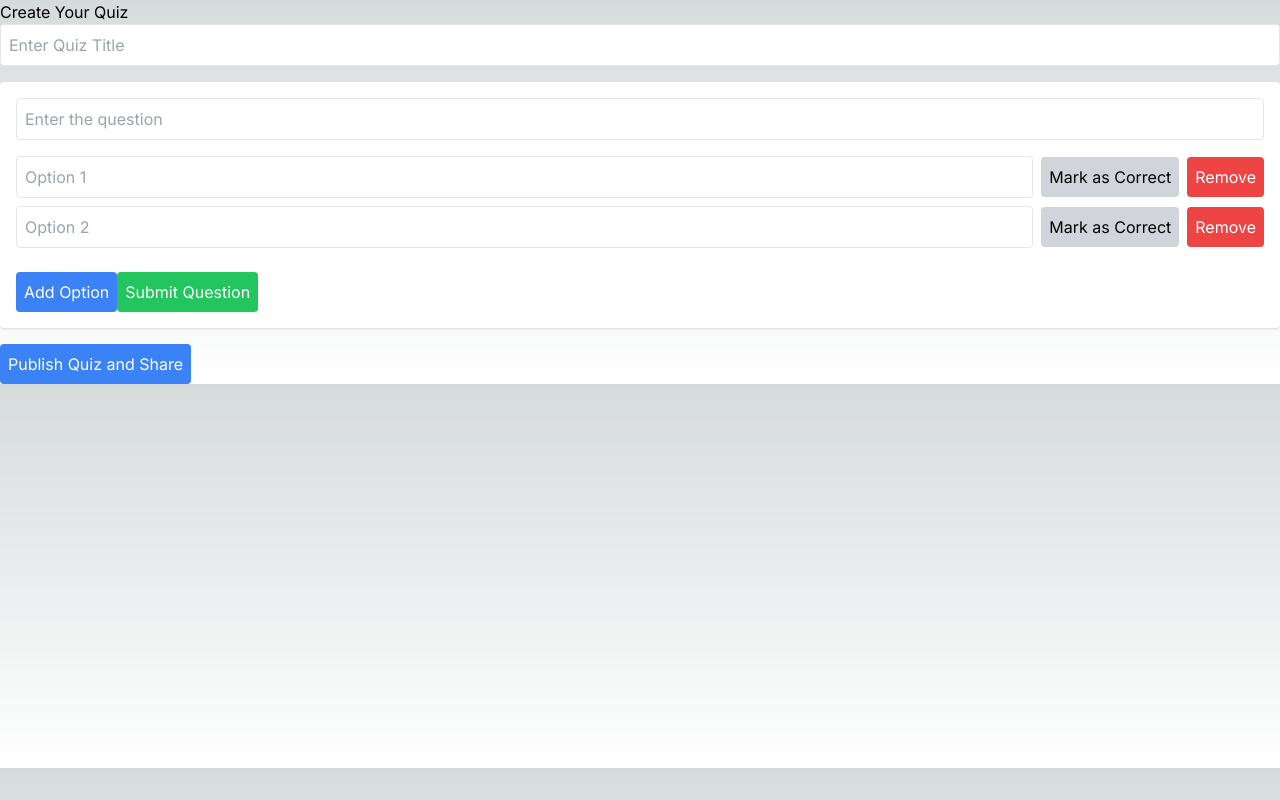
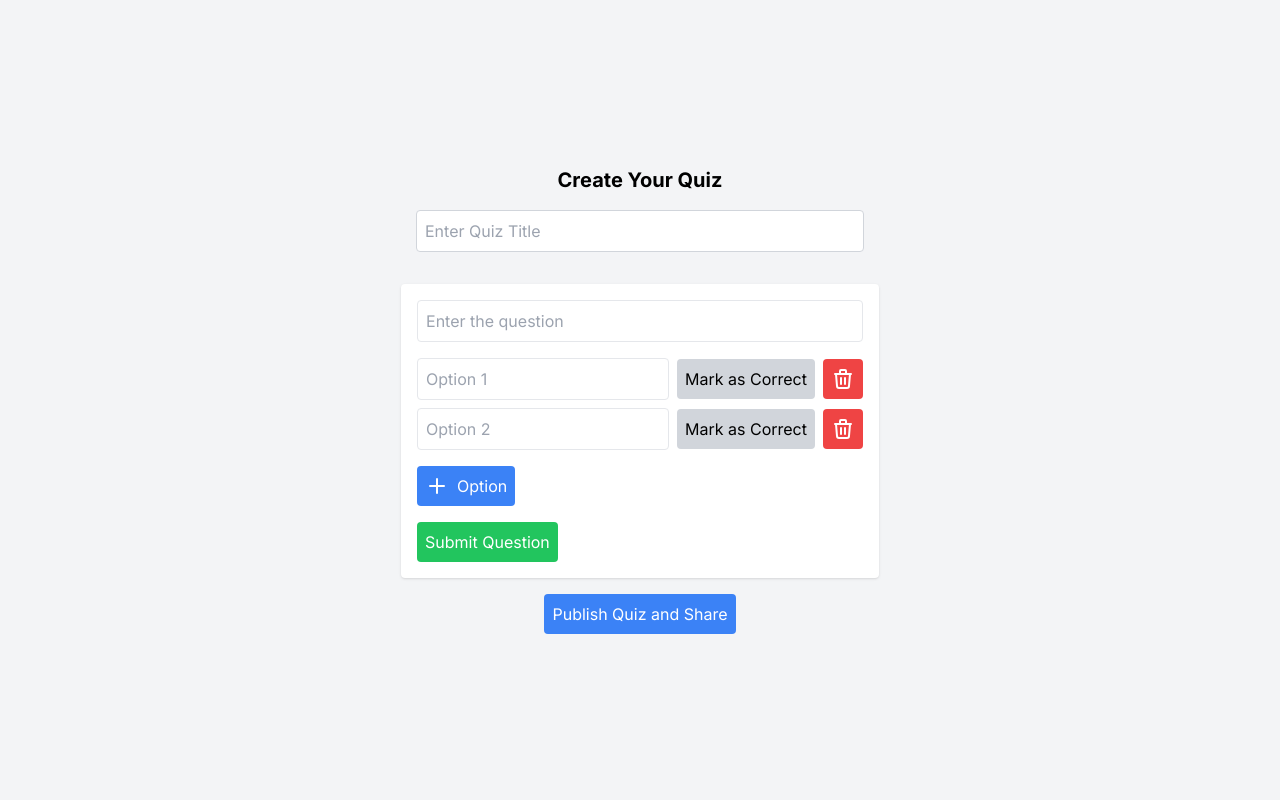
Before and after one commit to daniel-macias/instant-quizzer-frontend, a Next.js app: page /creator in a window 1280 px wide. Built offline with nearby package versions, Linux system fonts and the light colour scheme.

Commit message:
added some styling to the create page and component

```diff
--- a/app/creator/page.tsx
+++ b/app/creator/page.tsx
@@ -76,27 +76,29 @@ const CreatorPage: React.FC = () => {
     };
 
     return (
-        <div>
-            <h1>Create Your Quiz</h1>
+        <div className="flex flex-col items-center justify-center min-h-screen bg-gray-100 p-4">
+            <h1 className="text-xl font-bold text-center mb-4 text-black">Create Your Quiz</h1>
             <input
                 type="text"
                 value={quizTitle}
                 onChange={(e) => setQuizTitle(e.target.value)}
                 placeholder="Enter Quiz Title"
-                className="w-full mb-4 p-2 border rounded text-black"
+                className="w-full max-w-md mb-4 p-2 border border-gray-300 rounded text-black"
             />
+<div className="flex overflow-x-auto w-full max-w-md mb-4 space-x-2">
+                {questions.map((_, index) => (
+                    <button key={index} onClick={() => handleEditQuestion(index)} className="min-w-max p-2 bg-white border border-gray-300 rounded hover:bg-blue-100 text-black">
+                        Q{index + 1}
+                    </button>
+                ))}
+            </div>
             <QuestionCreateCard
                 addOrUpdateQuestion={addOrUpdateQuestion}
                 deleteQuestion={deleteQuestion}
                 initialQuestion={editIndex !== undefined ? questions[editIndex] : undefined}
                 index={editIndex}
             />
-            {questions.map((question, index) => (
-                <button key={index} onClick={() => handleEditQuestion(index)} className="mt-2 p-2 border">
-                    {`Question ${index + 1}`}
-                </button>
-            ))}
-            <button onClick={publishQuiz} className="mt-4 p-2 bg-blue-500 text-white rounded">
+            <button onClick={publishQuiz} className="mt-4 p-2 bg-blue-500 text-white rounded hover:bg-blue-600 transition-colors duration-200">
                 Publish Quiz and Share
             </button>
         </div>
--- a/components/QuestionCreateCard.tsx
+++ b/components/QuestionCreateCard.tsx
@@ -1,5 +1,7 @@
 import React, { useState, useEffect } from 'react';
 import { Question, Option } from '@/types/quizTypes';
+import { IconTrash } from '@tabler/icons-react';
+import { IconPlus } from '@tabler/icons-react';
 
 interface Props {
     addOrUpdateQuestion: (question: Question, index?: number) => void;  // Updated to handle adding or updating
@@ -73,36 +75,36 @@ const QuestionCreateCard: React.FC<Props> = ({ addOrUpdateQuestion, deleteQuesti
       ));
     };
     return (
-      <div className="p-4 shadow rounded bg-white">
+        <div className="p-4 shadow rounded bg-white flex flex-col items-start">
             <input
                 type="text"
                 value={questionText}
                 onChange={e => setQuestionText(e.target.value)}
                 placeholder="Enter the question"
-              className="w-full mb-4 p-2 border rounded text-black"  // Ensure text color is black
+                className="w-full mb-4 p-2 border rounded text-black"
             />
-          {options.map((option, index) => (
-              <div key={index} className="flex items-center mb-2">
+            {options.map((option, idx) => (
+                <div key={idx} className="flex items-center mb-2 w-full">
                     <input
                         type="text"
                         value={option.text}
                         onChange={e => handleOptionChange(option.id, e.target.value)}
-                      placeholder={`Option ${index + 1}`}
-                      className={`flex-grow p-2 border rounded text-black ${option.correct ? 'text-green-500' : 'text-black'}`}  // Conditionally apply green text
+                        placeholder={`Option ${idx + 1}`}
+                        className={`flex-grow p-2 border rounded text-black ${option.correct ? 'text-green-500' : 'text-black'}`}
                     />
-                  <button
-                      onClick={() => toggleCorrect(option.id)}
-                      className={`ml-2 p-2 rounded ${option.correct ? 'bg-green-500 text-white' : 'bg-gray-300 text-black'}`}
-                  >
+                    <button onClick={() => toggleCorrect(option.id)} className={`ml-2 p-2 rounded ${option.correct ? 'bg-green-500 text-white' : 'bg-gray-300 text-black'}`}>
                         {option.correct ? 'Correct' : 'Mark as Correct'}
                     </button>
                     <button onClick={() => handleRemoveOption(option.id)} className="ml-2 bg-red-500 text-white p-2 rounded">
-                      Remove
+                        <IconTrash />
                     </button>
                 </div>
             ))}
-          <button onClick={handleAddOption} className="bg-blue-500 text-white p-2 rounded">Add Option</button>
-          <button onClick={handleSubmit} className="bg-green-500 text-white p-2 rounded mt-4">
+            <button onClick={handleAddOption} className="bg-blue-500 text-white p-2 rounded mt-2 flex items-center">
+                <IconPlus className="mr-2" /> Option
+            </button>
+            <div className="w-full flex justify-between mt-4">
+                <button onClick={handleSubmit} className="bg-green-500 text-white p-2 rounded">
                     {index !== undefined ? 'Submit Changes' : 'Submit Question'}
                 </button>
                 {index !== undefined && (
@@ -111,6 +113,7 @@ const QuestionCreateCard: React.FC<Props> = ({ addOrUpdateQuestion, deleteQuesti
                     </button>
                 )}
             </div>
+        </div>
   );
 };
 
```
Lines whose indentation alone changed are shown as unchanged.
